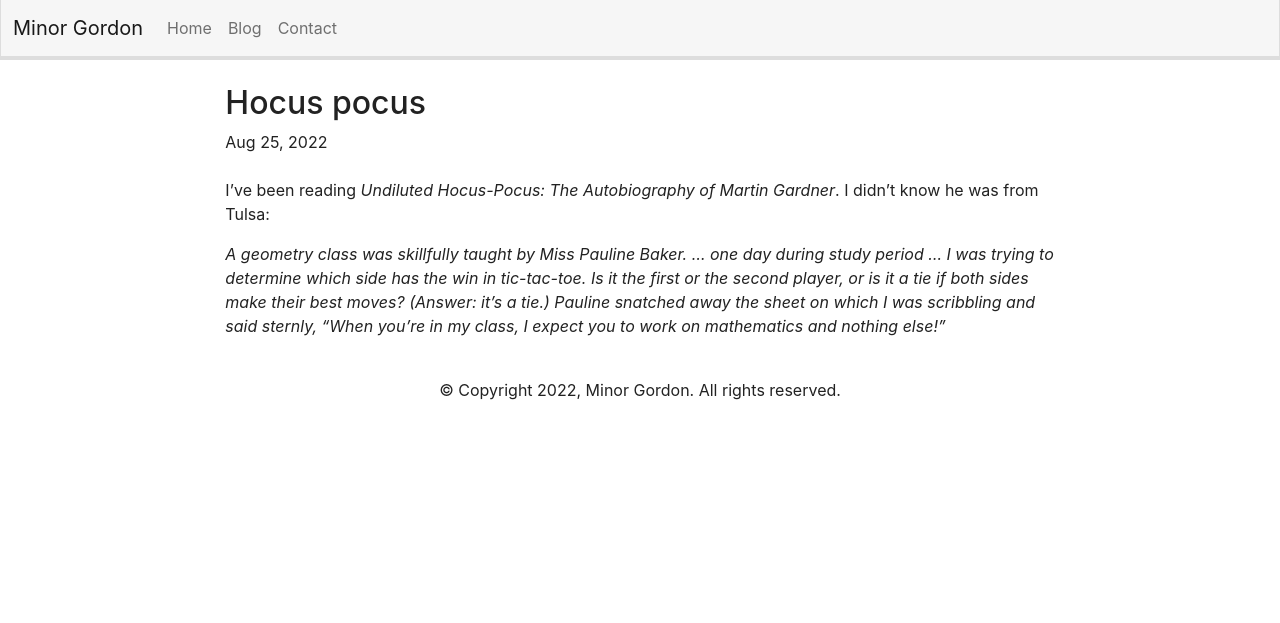
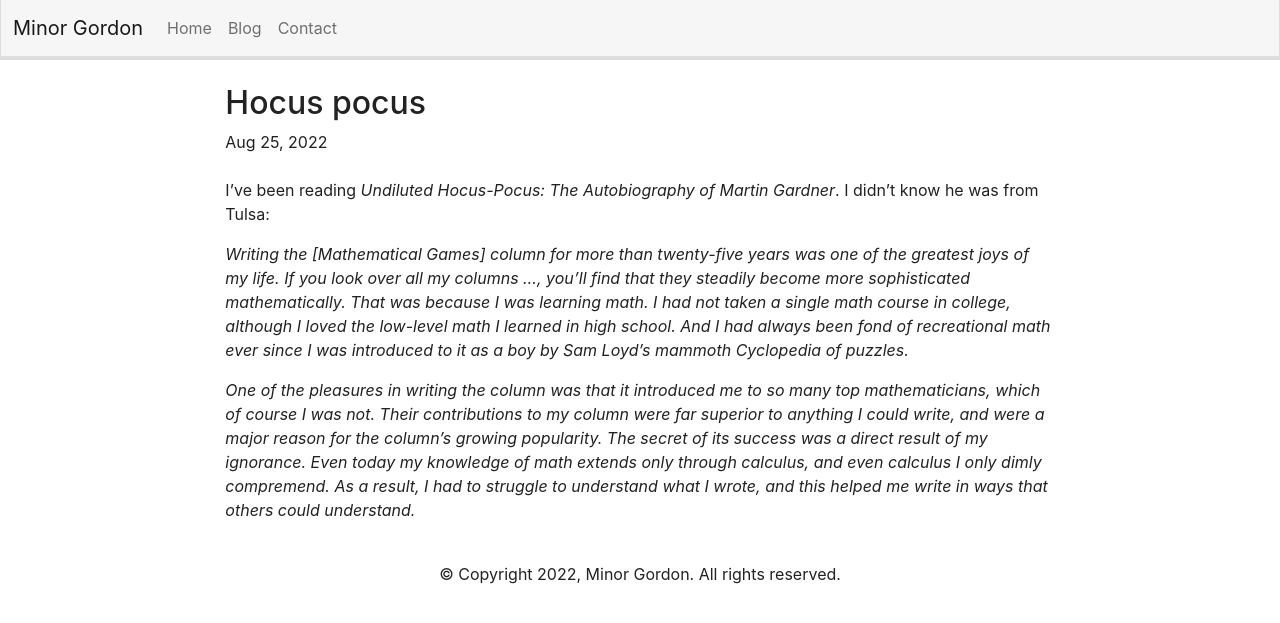
Before and after one commit to minorg/minorgordon.net, a Jekyll site: the page built from _posts/2022-08-25-hocus-pocus.md, in a window 1280 px wide. Shown: the top 623 px of the page. Built offline with Jekyll 4.4.1, drawn with Linux system fonts in a browser that asks for light colours.

Commit message:
update quote

```diff
--- a/_posts/2022-08-25-hocus-pocus.md
+++ b/_posts/2022-08-25-hocus-pocus.md
@@ -7,4 +7,6 @@ categories: reading
 
 I've been reading _Undiluted Hocus-Pocus: The Autobiography of Martin Gardner_. I didn't know he was from Tulsa:
 
-> A geometry class was skillfully taught by Miss Pauline Baker. ... one day during study period ... I was trying to determine which side has the win in tic-tac-toe. Is it the first or the second player, or is it a tie if both sides make their best moves? (Answer: it's a tie.) Pauline snatched away the sheet on which I was scribbling and said sternly, "When you're in my class, I expect you to work on mathematics and nothing else!"
+> Writing the [Mathematical Games] column for more than twenty-five years was one of the greatest joys of my life. If you look over all my columns ..., you'll find that they steadily become more sophisticated mathematically. That was because I was learning math. I had not taken a single math course in college, although I loved the low-level math I learned in high school. And I had always been fond of recreational math ever since I was introduced to it as a boy by Sam Loyd's mammoth _Cyclopedia_ of puzzles.
+>
+> One of the pleasures in writing the column was that it introduced me to so many top mathematicians, which of course I was not. Their contributions to my column were far superior to anything I could write, and were a major reason for the column's growing popularity. The secret of its success was a direct result of my ignorance. Even today my knowledge of math extends only through calculus, and even calculus I only dimly compremend. As a result, I had to struggle to understand what I wrote, and this helped me write in ways that others could understand.
```
